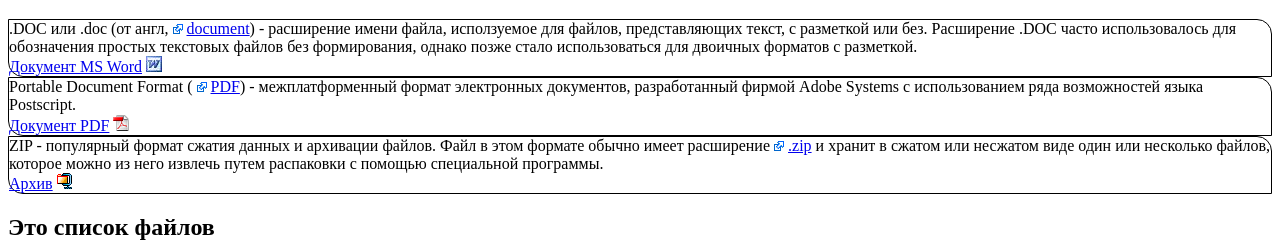
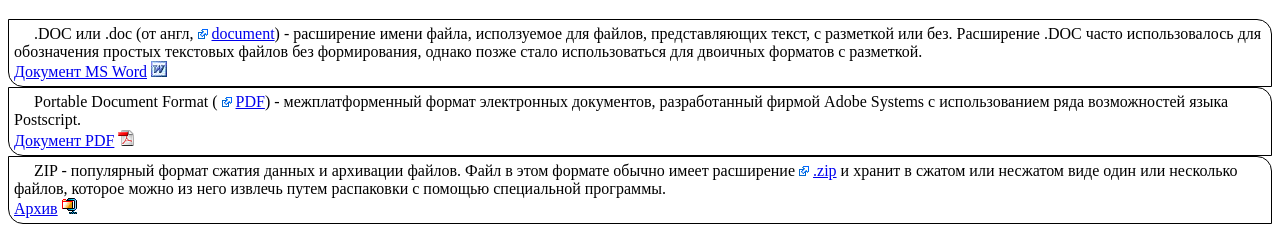
Before and after one commit to andreikozlovski59/AndreiKozlovskii, a plain HTML site: page home/04_CSS/base1/index1.html in a window 1280 px wide. Shown: the part 61-308 px from the top of the page. Drawn offline with Linux system fonts and the light colour scheme.

Commit message:
04_CSS_base1_isp

```diff
--- a/home/04_CSS/base1/index1.html
+++ b/home/04_CSS/base1/index1.html
@@ -11,6 +11,8 @@
             border-color: black;
             border-style: solid;
             border-radius: 0px 15px;
+            text-indent: 20px;
+            padding: 5px;
         }
 
         .link span {
```
